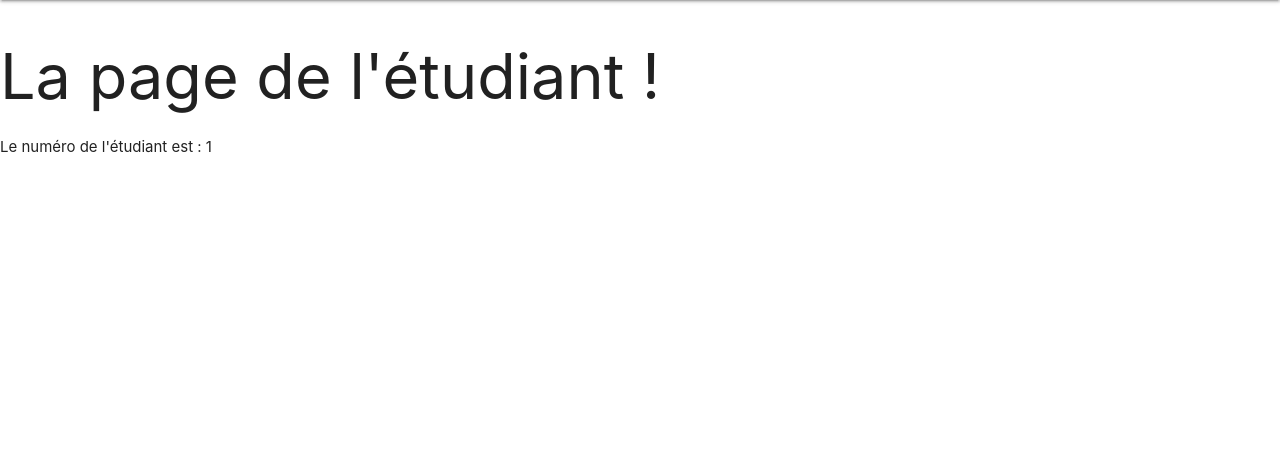
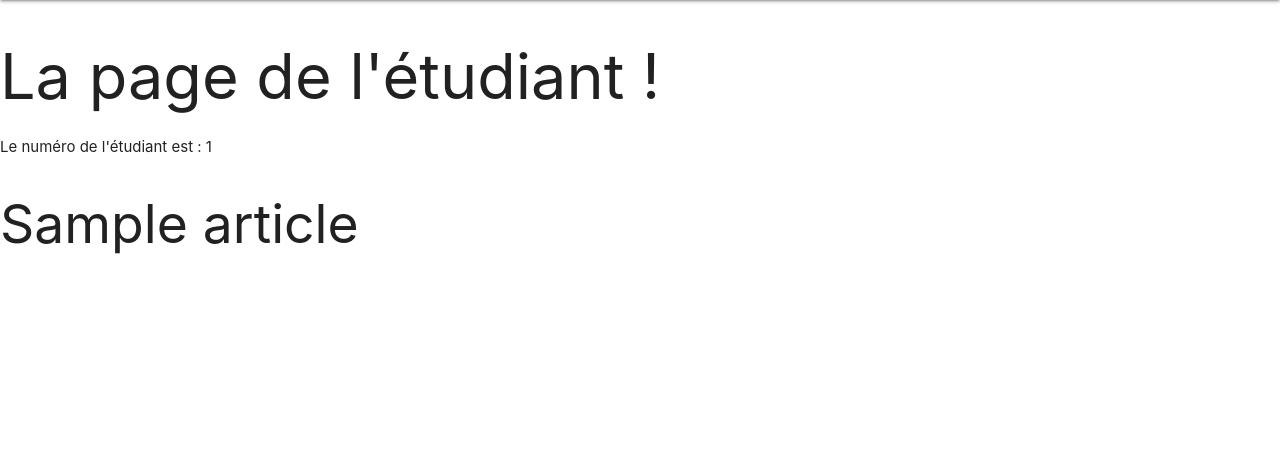
Before and after one commit to CedricDurand/grotudiant, a Symfony app: template templates/blog/detail.html.twig in a window 1280 px wide. Shown: the part 64-517 px from the top of the page. Run offline with Twig, Linux system fonts and the light colour scheme; the template is opened without the code that fills it: most values are stand-ins (such as "Sample title", 1, 10 or a date in 2020); some libraries are stand-ins or nearby versions.

Commit message:
Mise en place de UrlAlias

```diff
--- a/src/Controller/AdminController.php
+++ b/src/Controller/AdminController.php
@@ -21,7 +21,7 @@ class AdminController extends AbstractController
        $post = new Post();
        $post->setTitre('Titre random : '.rand());
        $post->setContent('test'.rand());
-       $post->setUrlAlias("https://127.0.0.1:8000/post/".$post->getId());
+       $post->setUrlAlias("toto".rand());
        $post->setPublished(new \DateTime());
 
        // tell Doctrine you want to (eventually) save the Product (no queries yet)
--- a/src/Controller/BlogController.php
+++ b/src/Controller/BlogController.php
@@ -30,9 +30,13 @@ class BlogController extends AbstractController
     */
     public function detail(int $id)
     {
+
+      $entityManager = $this->getDoctrine()->getRepository(Post::class);
+      $article = $entityManager->find($id);
       return $this->render('blog/detail.html.twig', [
         'id' => $id,
         'pageTitle' => $id,
+        'article'=> $article
       ]);
     }
 }
--- a/src/Entity/Post.php
+++ b/src/Entity/Post.php
@@ -22,7 +22,7 @@ class Post
     private $titre;
 
     /**
-     * @ORM\Column(type="string", length=80)
+     * @ORM\Column(type="string", length=80, unique=true)
      */
     private $url_alias;
 
--- a/templates/blog/detail.html.twig
+++ b/templates/blog/detail.html.twig
@@ -1,4 +1,8 @@
 {% extends 'base.html.twig' %}
 
 {% block pageTitle %}<h1>La page de l'étudiant !</h1>{% endblock %}
-{% block content %}Le numéro de l'étudiant est : {{ id }}{% endblock %}
+{% block content %}Le numéro de l'étudiant est : {{ id }}
+
+<h2>{{ article.titre }}</h2>
+
+{% endblock %}
--- a/templates/blog/index.html.twig
+++ b/templates/blog/index.html.twig
@@ -6,6 +6,9 @@
 <ul>
   {% for article in articles %}
     <li>{{ article.titre }}</li>
+    <li>{{ article.content }}</li>
+    <li>{{ article.getUrlAlias()}}</li>
+    <li>{{ article.published|date('Y-m-d') }}</li>
   {% endfor %}
 </ul>
 
```
